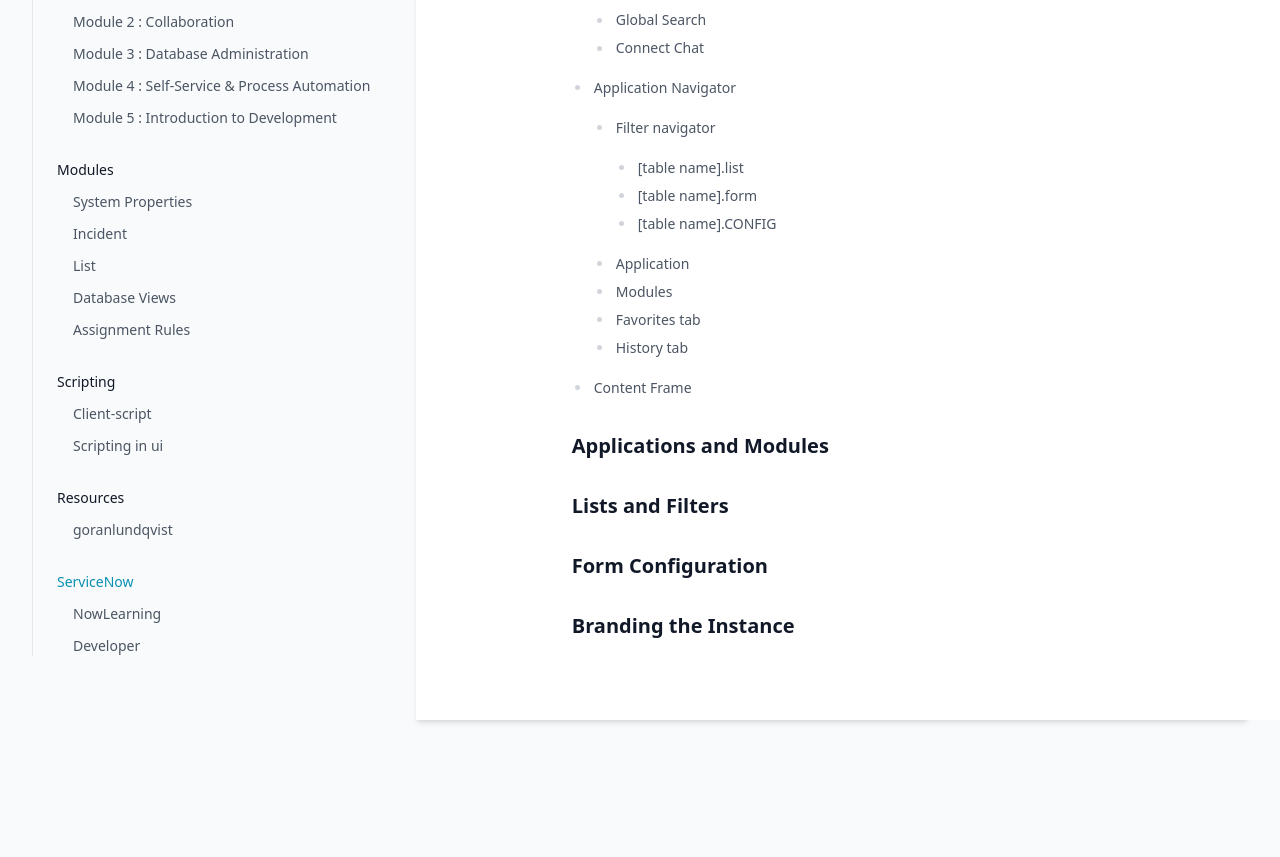
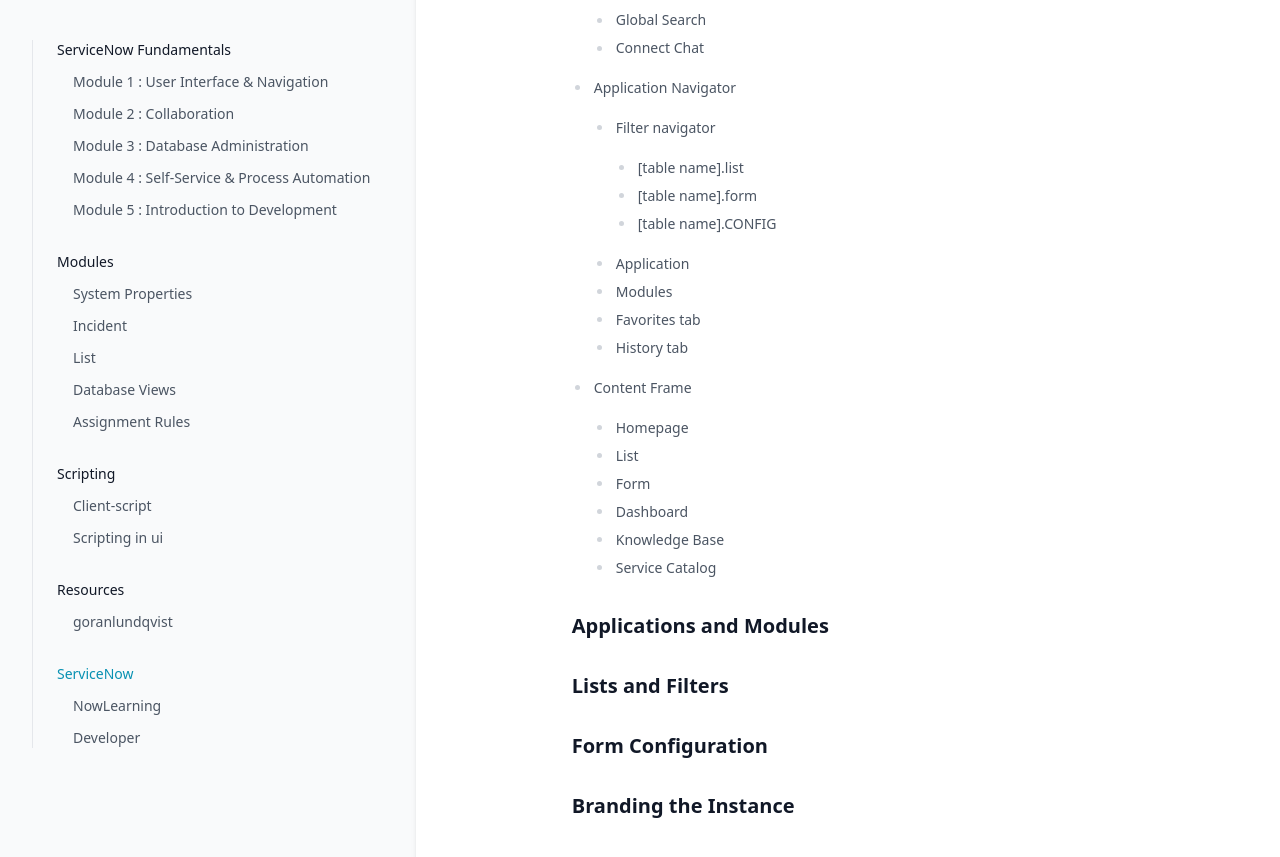
Before and after one commit to greglejeune/ebook, a Jekyll site: the page built from _servicenow/2021-11-01-snf-module1.md, in a window 1280 px wide and 900 px high, scrolled down 1691 px. Shown: the top 857 px of the window. Built offline with Jekyll 4.4.1, drawn with Linux system fonts in a browser that asks for light colours.

Commit message:
Update 2021-11-01-snf-module1.md

```diff
--- a/_servicenow/2021-11-01-snf-module1.md
+++ b/_servicenow/2021-11-01-snf-module1.md
@@ -110,7 +110,17 @@ category: snf
       <li>History tab</li>
     </ul>
   </li>
-  <li>Content Frame</li>
+  <li>
+    Content Frame
+    <ul>
+      <li>Homepage</li>
+      <li>List</li>
+      <li>Form</li>
+      <li>Dashboard</li>
+      <li>Knowledge Base</li>
+      <li>Service Catalog</li>
+    </ul>
+  </li>
 </ul>
 
 <h2>Applications and Modules</h2>
```
